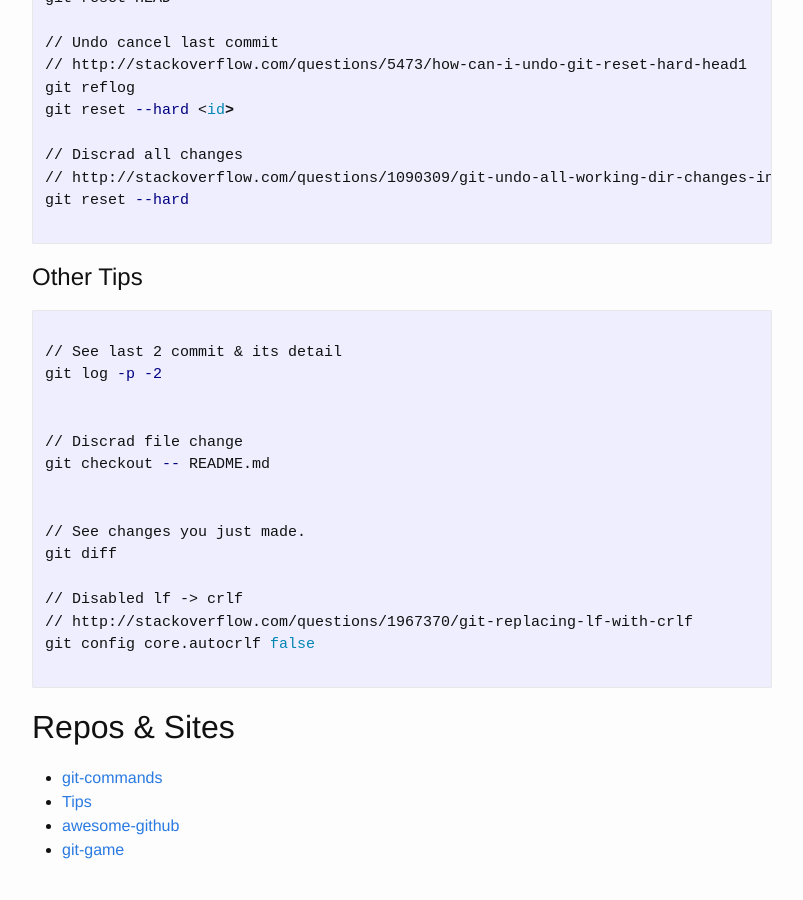
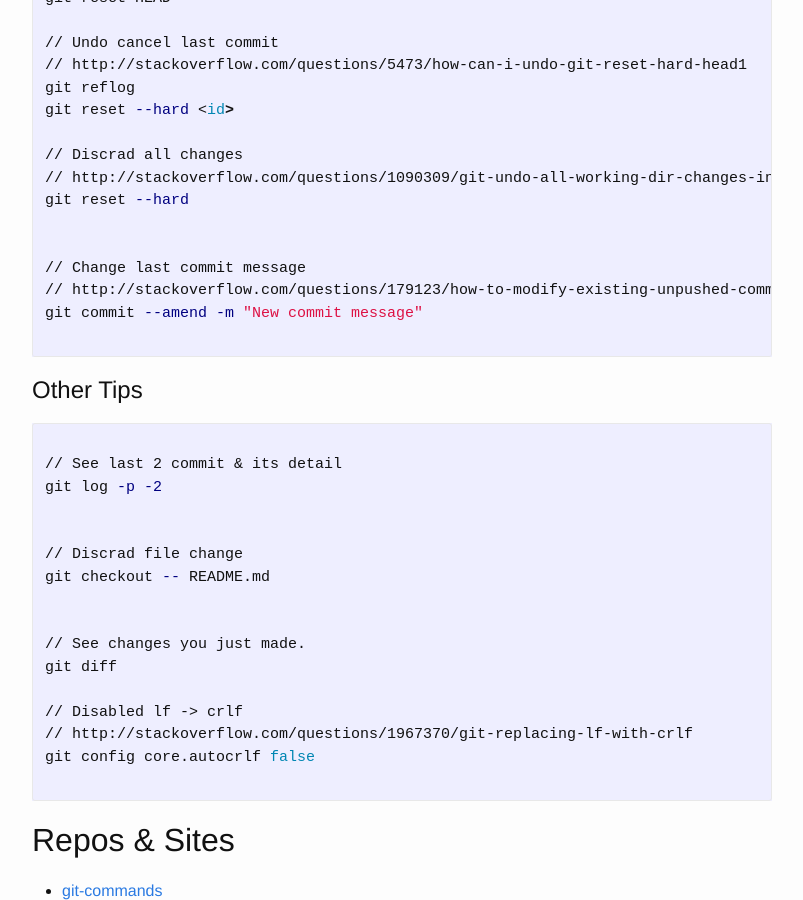
Before and after one commit to zhoukekestar/notes, a Jekyll site: the page built from _posts/2016-07-21-git-tips.markdown, in a window 1280 px wide and 900 px high, scrolled down 2053 px. Shown: the whole window, without its empty margins (238-1041 px from the left). Built offline with Jekyll 4.4.1, drawn with Linux system fonts in a browser that asks for light colours; some of the changed text lies outside the part shown.

Commit message:
mofidy last commit message

````diff
--- a/_posts/2016-07-21-git-tips.markdown
+++ b/_posts/2016-07-21-git-tips.markdown
@@ -98,6 +98,11 @@ git reset --hard <id>
 // http://stackoverflow.com/questions/1090309/git-undo-all-working-dir-changes-including-new-files
 git reset --hard
 
+
+// Change last commit message
+// http://stackoverflow.com/questions/179123/how-to-modify-existing-unpushed-commits
+git commit --amend -m "New commit message"
+
 ```
 
 # Other Tips
````
Also changed, not shown: other parts of _posts/2016-07-21-git-tips.markdown (+1 -1 lines).
